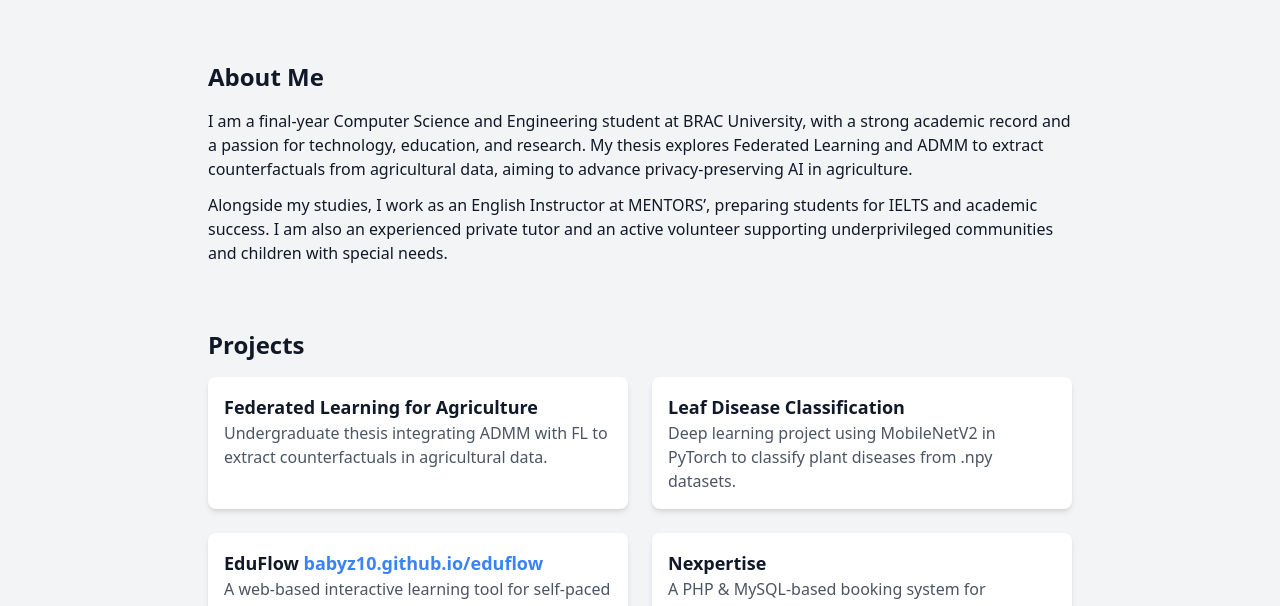
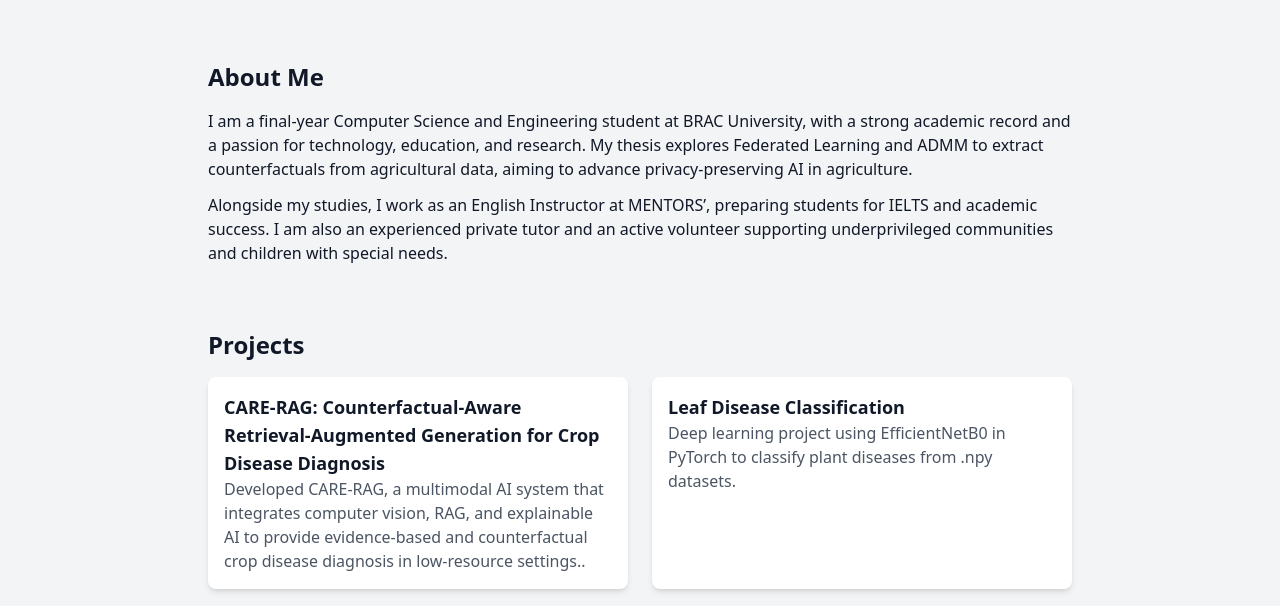
Before and after one commit to Lamisa26/Lamisa.Portfolio, a plain HTML site: page index.html in a window 1280 px wide. Shown: the part 183-789 px from the top of the page. Drawn offline with nearby package versions, Linux system fonts and the light colour scheme.

Commit message:
Revise project details in index.html
Updated project descriptions for clarity and accuracy.

```diff
--- a/index.html
+++ b/index.html
@@ -46,12 +46,12 @@
     <h3 class="text-2xl font-semibold mb-4">Projects</h3>
     <div class="grid md:grid-cols-2 gap-6">
       <div class="bg-white shadow-md rounded-lg p-4">
-        <h4 class="text-lg font-semibold">Federated Learning for Agriculture</h4>
-        <p class="text-gray-600">Undergraduate thesis integrating ADMM with FL to extract counterfactuals in agricultural data.</p>
+        <h4 class="text-lg font-semibold">CARE-RAG: Counterfactual-Aware Retrieval-Augmented Generation for Crop Disease Diagnosis</h4>
+        <p class="text-gray-600">Developed CARE-RAG, a multimodal AI system that integrates computer vision, RAG, and explainable AI to provide evidence-based and counterfactual crop disease diagnosis in low-resource settings..</p>
       </div>
       <div class="bg-white shadow-md rounded-lg p-4">
         <h4 class="text-lg font-semibold">Leaf Disease Classification</h4>
-        <p class="text-gray-600">Deep learning project using MobileNetV2 in PyTorch to classify plant diseases from .npy datasets.</p>
+        <p class="text-gray-600">Deep learning project using EfficientNetB0 in PyTorch to classify plant diseases from .npy datasets.</p>
       </div>
       <div class="bg-white shadow-md rounded-lg p-4">
         <h4 class="text-lg font-semibold">EduFlow <a href="https://babyz10.github.io/eduflow" target="_blank" class="text-blue-500">babyz10.github.io/eduflow</a>
```
